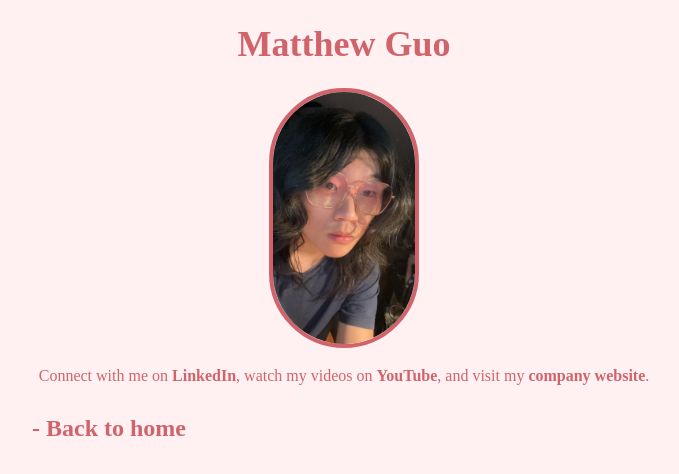
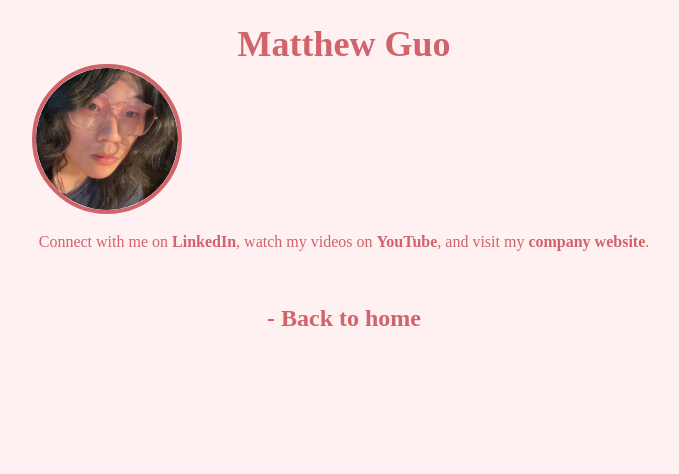
Before and after one commit to a-me-lia/yaepublishing.house, a Next.js app: page /profile in a window 1280 px wide. Shown: the top 474 px of the page, without its empty margins (296-975 px from the left). Built offline with nearby package versions, Linux system fonts and the light colour scheme; a web font is replaced by a local one.

Commit message:
Update page.tsx

```diff
--- a/src/app/profile/page.tsx
+++ b/src/app/profile/page.tsx
@@ -11,14 +11,17 @@ export default function Profile() {
         <header className="text-center text-[#D1636B] font-bold text-4xl">
           Matthew Guo
         </header>
-        <div className="mt-6 flex flex-col items-center">
-          <Image
-            src="/image.jpg"
-            alt="Profile Picture"
-            width={150}
-            height={150}
-            className="rounded-full border-4 border-[#D1636B]"
-          />
+        <div className="relative w-[150px] h-[150px] rounded-full overflow-hidden border-4 border-[#D1636B]">
+          <div className="absolute inset-0">
+            <Image
+              src="/image.jpg"
+              alt="Profile Picture"
+              layout="fill"
+              objectFit="cover"
+              className="rounded-full"
+            />
+          </div>
+        </div>
           <div className="text-[#D1636B] mt-4 text-center">
             <p>
               Connect with me on <a href="https://www.linkedin.com/in/matthew-guo-5ab664293/" className="font-bold">LinkedIn</a>,
@@ -29,6 +32,5 @@ export default function Profile() {
         </div>
         <Link href="/"><h2 className="mt-6 font-bold text-[#D1636B] text-2xl hover:underline">- Back to home</h2></Link>
       </div>
-    </div>
   );
 }
```
